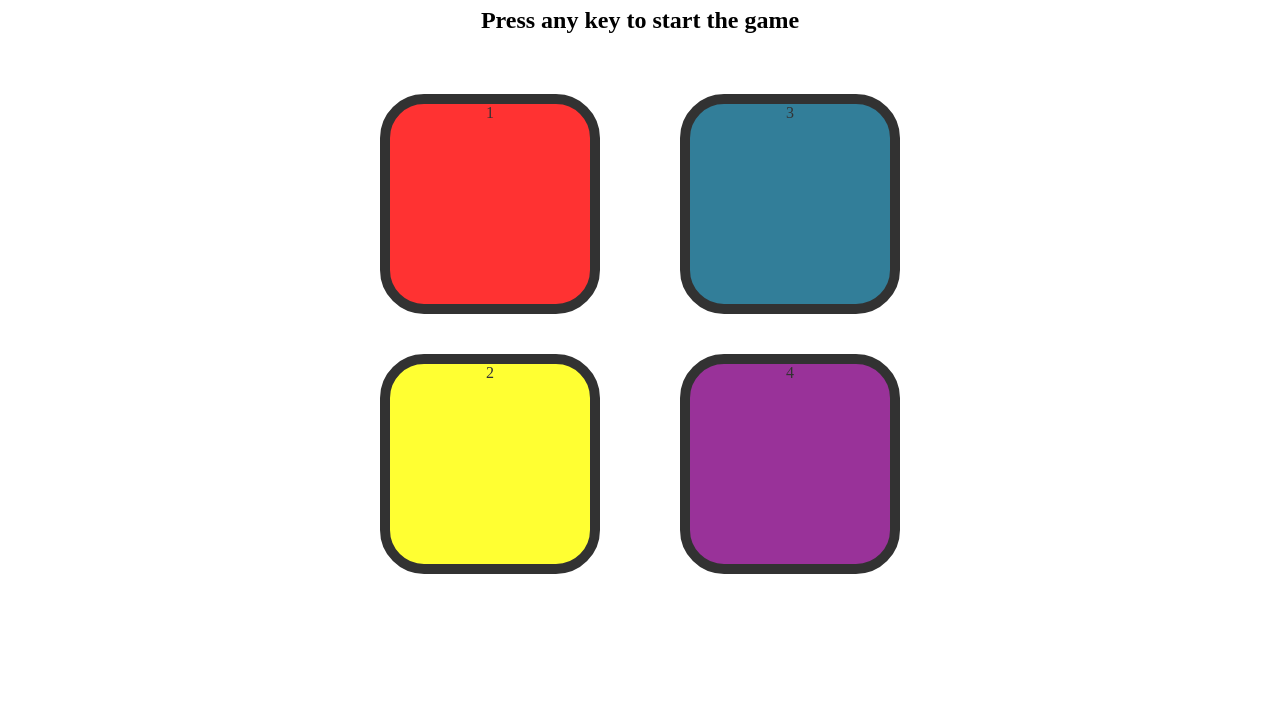
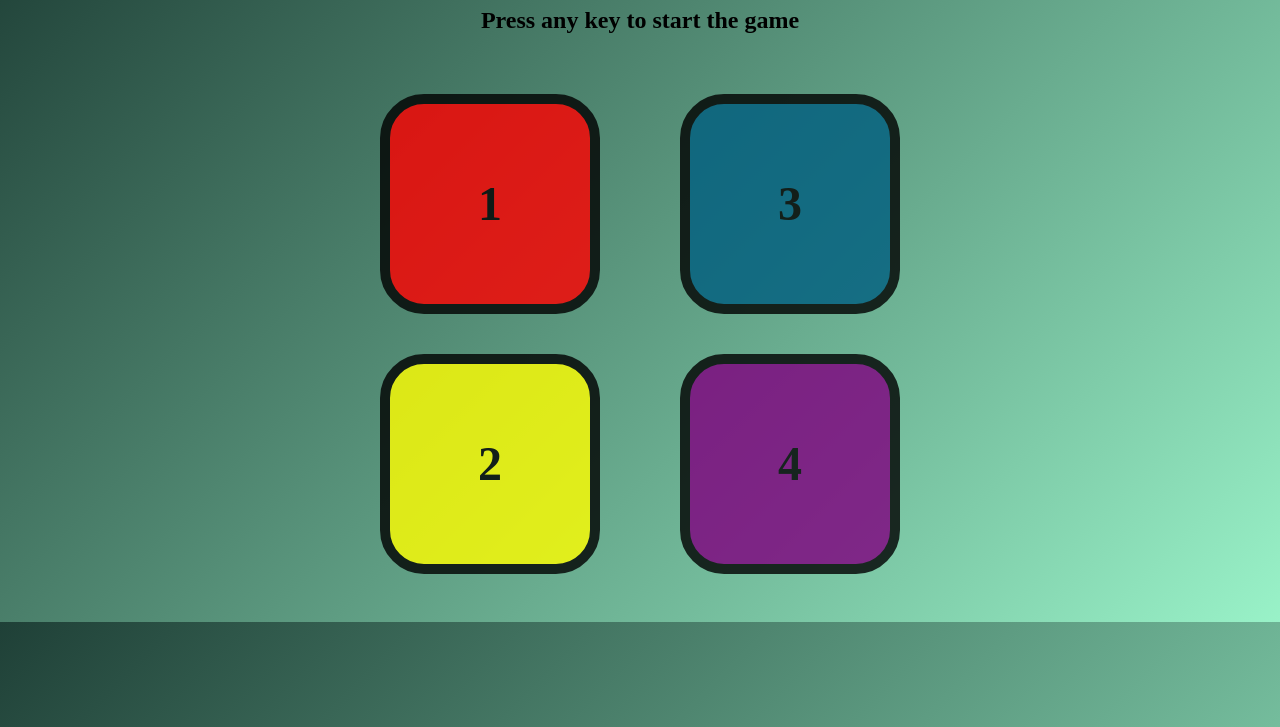
Before and after one commit to AzadAb/simom--Game, a plain HTML site: page index.html in a window 1280 px wide. Shown: the part 73-800 px from the top of the page. Drawn offline with Linux system fonts and the light colour scheme.

Commit message:
styleupdate

```diff
--- a/style.css
+++ b/style.css
@@ -1,5 +1,7 @@
 body {
     text-align: center;
+    background: linear-gradient(135deg, #1f4037, #99f2c8);
+
 }
 
 .btn {
@@ -8,7 +10,15 @@ body {
     border: 10px solid black;
     border-radius: 20%;
     margin: 2.5rem;
+    font-weight: 900;
+    /* Extra bold */
+    font-size: 3rem;
+    /* Optional: make text bigger */
+    display: flex;
+    align-items: center;
+    justify-content: center;
 }
+
 
 .btn-container {
     display: flex;
```
